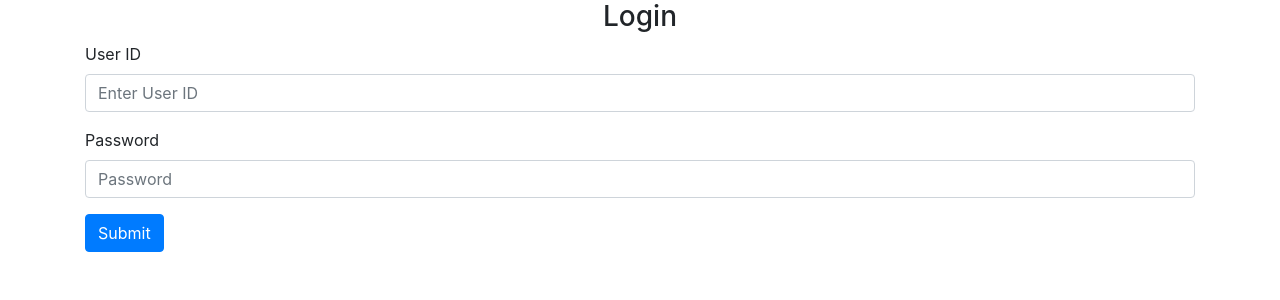
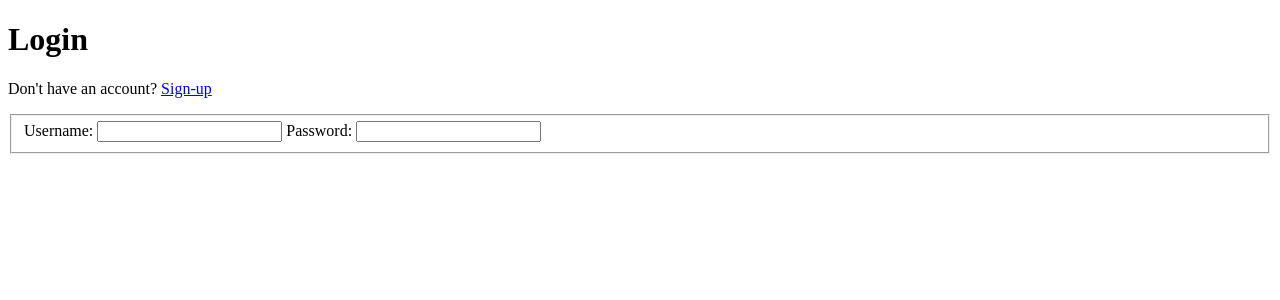
Before and after one commit to Ckwasnik/Acit-2911-Costco-Fanatics, a Python web app: template templates/login.html in a window 1280 px wide. Shown: the top 300 px of the page. Run offline with Jinja, Linux system fonts and the light colour scheme; the template is opened without the code that fills it, so the values that code supplies are empty; some libraries are stand-ins or nearby versions.

Commit message:
created login and signup html

```diff
--- a/templates/login.html
+++ b/templates/login.html
@@ -1,61 +1,19 @@
 <!DOCTYPE html>
 <html lang="en">
 <head>
-    <meta charset="UTF-8" />
-    <meta name="viewport" content="width=device-width, initial-scale=1.0" />
-    <meta http-equiv="X-UA-Compatible" content="ie=edge" />
-    <link rel="shortcut icon" type="image/x-icon" href="/secure-icon.png" />
-    <!-- Styles -->
-    <link
-      rel="stylesheet"
-      href="https://stackpath.bootstrapcdn.com/bootstrap/4.4.1/css/bootstrap.min.css"
-      integrity="sha384-Vkoo8x4CGsO3+Hhxv8T/Q5PaXtkKtu6ug5TOeNV6gBiFeWPGFN9MuhOf23Q9Ifjh"
-      crossorigin="anonymous"
-    />
-    <!-- Icons CDN -->
-    <link
-      href="https://fonts.googleapis.com/icon?family=Material+Icons"
-      rel="stylesheet"
-    />
-    <script
-      src="https://kit.fontawesome.com/761d42c757.js"
-      crossorigin="anonymous"
-    ></script>
+    <meta charset="UTF-8">
+    <meta name="viewport" content="width=device-width, initial-scale=1.0">
+    <title>Login</title>
     <link rel="stylesheet" href="login.css">
-    <title>Login</title>
 </head>
 <body>
-    <div class="container">
+    <h1>Login</h1>
+    <p>Don't have an account? <a href="signup.html">Sign-up</a></p>
     <form>
-        <div class="form-group">
-          <h3 class="text-center">Login</h3>
-          <label for="userID1">User ID</label>
-          <input type="userID" class="form-control" id="userID1" aria-describedby="userIDHelp" placeholder="Enter User ID">
-        </div>
-        <div class="form-group">
-          <label for="exampleInputPassword1">Password</label>
-          <input type="password" class="form-control" id="exampleInputPassword1" placeholder="Password">
-        </div>
-        <button type="submit" class="btn btn-primary">Submit</button>
+        <fieldset>
+            <label for="username">Username: <input id="username" name="username" type="text" pattern="[a-z0-5]{8,}" required></label>
+            <label for="password">Password: <input id="password" name="password" type="password" pattern="[a-z0-5]{8,}" required></label>
+        </fieldset>
     </form>
-    </div>
-    <div class="container"></div>
-
-    <!-- Bootstrap JS -->
-    <script
-      src="https://code.jquery.com/jquery-3.5.1.slim.min.js"
-      integrity="sha384-DfXdz2htPH0lsSSs5nCTpuj/zy4C+OGpamoFVy38MVBnE+IbbVYUew+OrCXaRkfj"
-      crossorigin="anonymous"
-    ></script>
-    <script
-      src="https://cdn.jsdelivr.net/npm/popper.js@1.16.1/dist/umd/popper.min.js"
-      integrity="sha384-9/reFTGAW83EW2RDu2S0VKaIzap3H66lZH81PoYlFhbGU+6BZp6G7niu735Sk7lN"
-      crossorigin="anonymous"
-    ></script>
-    <script
-      src="https://stackpath.bootstrapcdn.com/bootstrap/4.5.2/js/bootstrap.min.js"
-      integrity="sha384-B4gt1jrGC7Jh4AgTPSdUtOBvfO8shuf57BaghqFfPlYxofvL8/KUEfYiJOMMV+rV"
-      crossorigin="anonymous"
-    ></script>
 </body>
 </html>
--- /dev/null
+++ b/templates/terms-and-conditions.txt
@@ -0,0 +1 @@
+These are our terms and conditions.
```
Also changed, not shown: templates/base.html (deleted, +0 -15 lines), templates/signup.html (added, +24 -0 lines), templates/register.html (deleted). Lines whose indentation alone changed are shown as unchanged.
